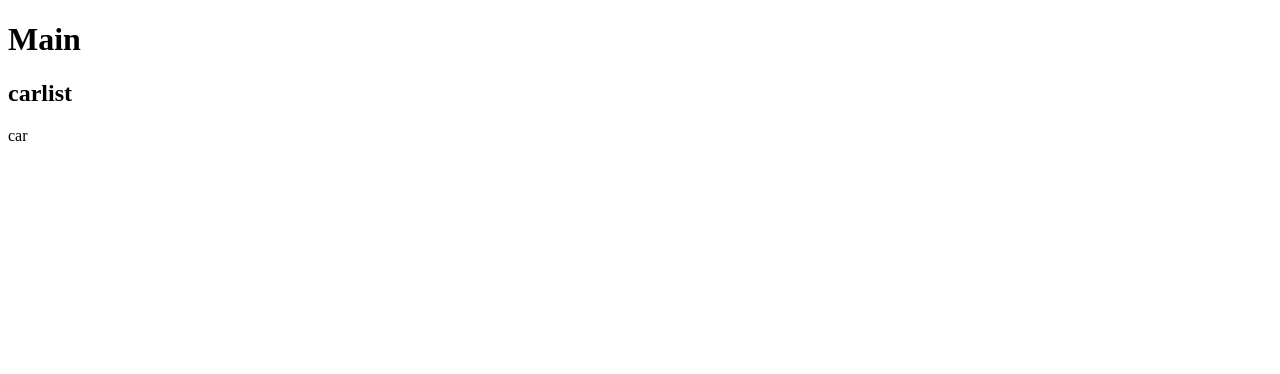
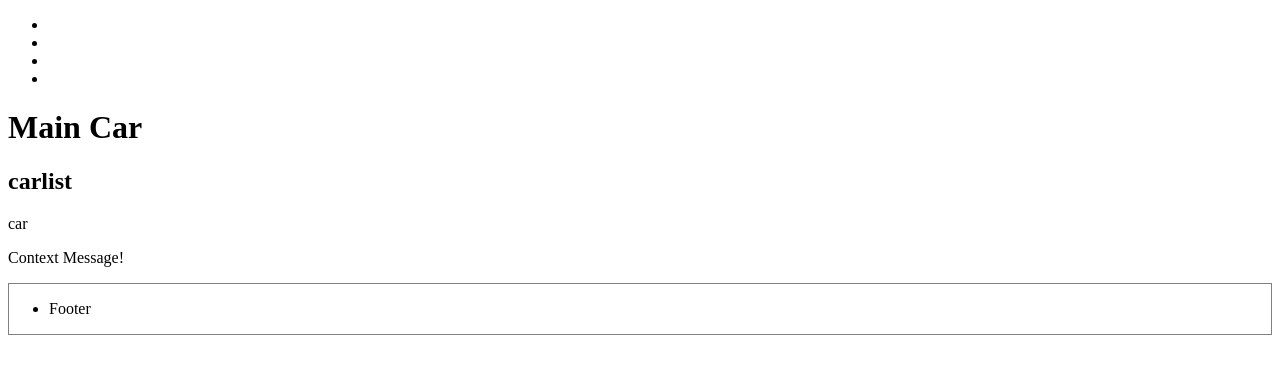
Before and after one commit to noiffion/eCarComparison, a React (Create React App) app in the folder client/: page / in a window 1280 px wide. Shown: the top 374 px of the page. Built offline with nearby package versions, Linux system fonts and the light colour scheme.

Commit message:
new components (header, footer, context, details) + update

```diff
--- a/client/src/Components/Car.tsx
+++ b/client/src/Components/Car.tsx
@@ -1,4 +1,5 @@
-import React from 'react';
+import React, { useContext } from 'react';
+import { MainCtx, IMainCtx } from '../Context/MainCtx';
 
 interface PropTypes {
   car: string;
@@ -6,9 +7,11 @@ interface PropTypes {
 }
 
 function Car(): React.ReactElement {
+  const contextValue = useContext(MainCtx);
   return (
     <>
       <p>car</p>
+      <p>{contextValue}</p>
     </>
   );
 }
--- /dev/null
+++ b/client/src/Components/MainFoot.tsx
@@ -0,0 +1,21 @@
+import React from 'react';
+
+interface PropTypes { }
+// css-in-js declarations
+const st = {
+  footer: {
+    border: '1px solid gray',
+  },
+};
+
+function MainFoot(): React.ReactElement {
+  return (
+    <nav style={st.footer}>
+      <ul>
+        <li>Footer</li>
+      </ul>
+    </nav>
+  );
+}
+
+export default MainFoot;
--- /dev/null
+++ b/client/src/Components/MainNav.tsx
@@ -0,0 +1,22 @@
+import React from 'react';
+
+interface PropTypes { }
+// css-in-js declarations
+const st = {
+
+}
+
+function MainNav(): React.ReactElement {
+  return (
+    <nav>
+      <ul>
+        <li></li>
+        <li></li>
+        <li></li>
+        <li></li>
+      </ul>
+    </nav>
+  );
+}
+
+export default MainNav;
--- a/client/src/Containers/Main.tsx
+++ b/client/src/Containers/Main.tsx
@@ -1,17 +1,24 @@
 import React from 'react';
+import MainNav from '../Components/MainNav';
+import MainFoot from '../Components/MainFoot';
 import CarList from './CarList';
-
-export const MainContext = React.createContext('');
+import { MainCtxP, IMainCtx } from '../Context/MainCtx';
 
 function Main(): React.ReactElement {
-  const contextValue = 'Hello, Bello!';
+  const contextValue = 'Context Message!';
   return (
-    <MainContext.Provider value={contextValue}>
+    <MainCtxP value={contextValue}>
+      <header>
+        <MainNav />
+      </header>
       <main>
-        <h1>Main</h1>
+        <h1>Main Car</h1>
         <CarList />
       </main>
-    </MainContext.Provider>
+      <footer>
+        <MainFoot />
+      </footer>
+    </MainCtxP>
   );
 }
 
--- /dev/null
+++ b/client/src/Context/MainCtx.tsx
@@ -0,0 +1,8 @@
+import * as React from 'react';
+
+export interface IMainCtx {
+  value: string;
+}
+
+export const MainCtx = React.createContext('');
+export const MainCtxP = MainCtx.Provider;
```
Also changed, not shown: client/src/Components/CarDetails.tsx (added, +14 -0 lines).
